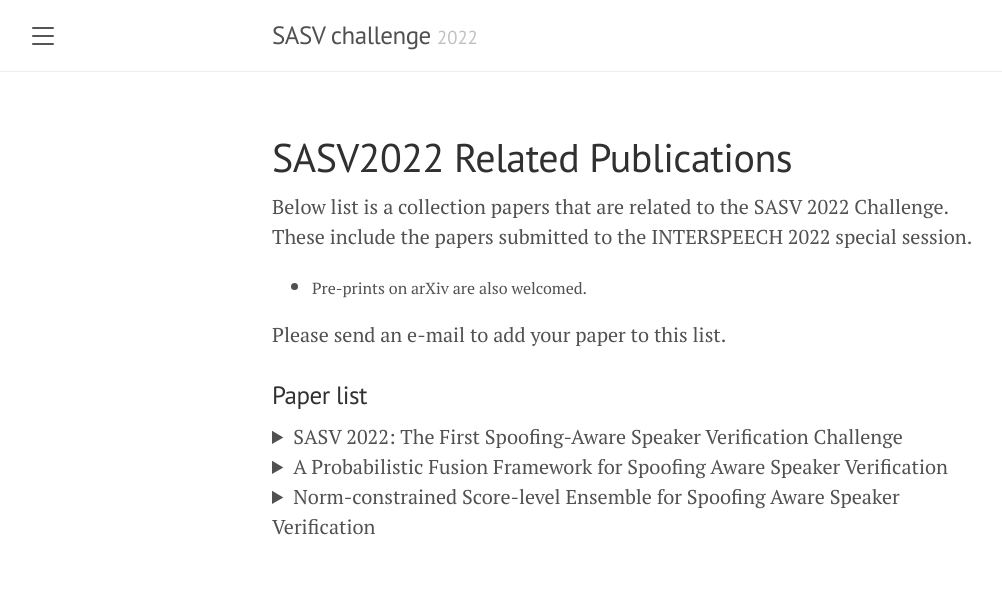
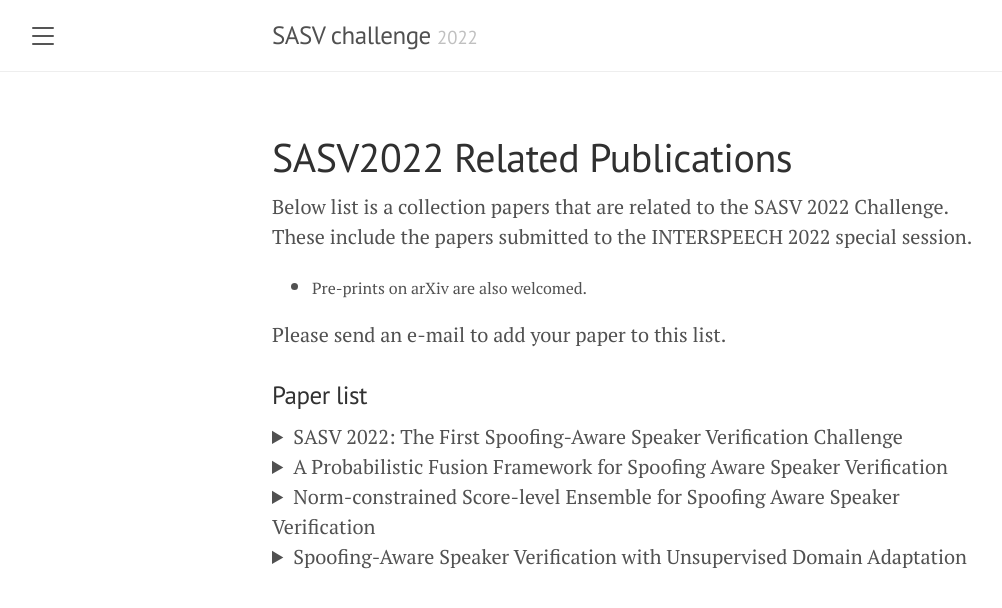
Before and after one commit to sasv-challenge/sasv-challenge.github.io, a Jekyll site: the page built from papers_SASV2022.md, in a window 1280 px wide. Shown: the top 608 px of the page, without its empty margins (8-1010 px from the left). Built offline with Jekyll 4.4.1, drawn with Linux system fonts in a browser that asks for light colours.

Commit message:
add liu2022

```diff
--- a/papers_SASV2022.md
+++ b/papers_SASV2022.md
@@ -58,3 +58,19 @@ Please send an e-mail to add your paper to this list.
 </div>
 </div>
 </details>
+
+<details><summary>Spoofing-Aware Speaker Verification with Unsupervised Domain Adaptation</summary>
+<div markdown="1">
+- <div style="font-size:80%">Xuechen Liu<sup>1,2</sup>, Md Sahidullah<sup>2</sup>, Tomi Kinnunen<sup>1</sup></div>
+- <div style="font-size:80%"><sup>1</sup>School of Computing, University of Eastern Finland, Joensuu, Finland <sup>2</sup>Université de Lorraine, CNRS, Inria, LORIA, F-54000, Nancy, France</div>
+<div aria-hidden="true" aria-labelledby="bibtex-Zhang2022Norm" class="modal fade" id="bibtex-Zhang2022Norm" role="dialog" tabindex="-1" style="font-size:70%">
+<pre>@inproceedings{liu2022spoofing,
+  author={Liu, Xuechen and Sahidullah, Md and Kinnunen, Tomi},
+  title={Spoofing-Aware Speaker Verification with Unsupervised Domain Adaptation},
+  year=2022,
+  booktitle={Proc. Speaker Odyssey (submitted)},
+  }
+</pre>
+</div>
+</div>
+</details>
```
